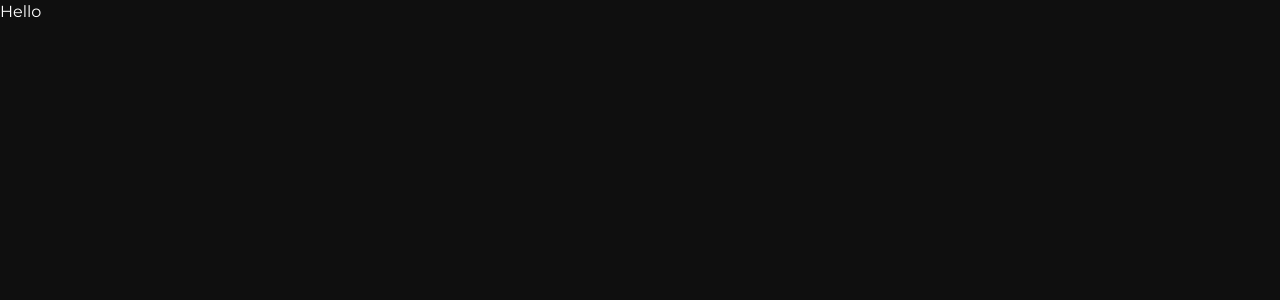
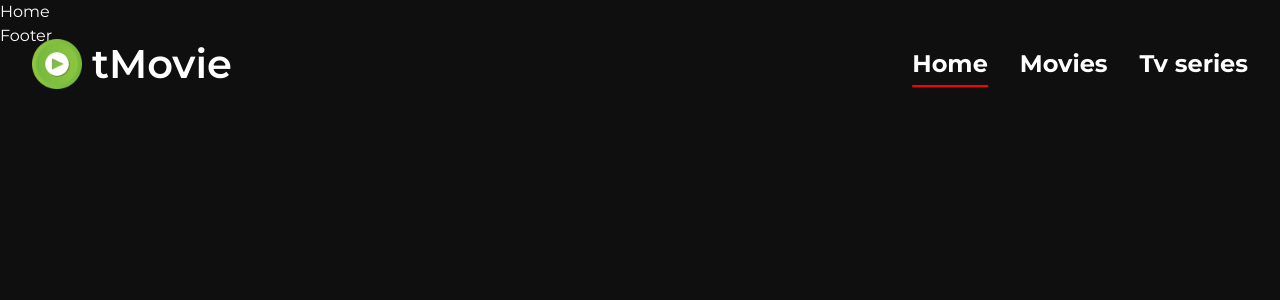
Before and after one commit to elyas-hanafi/eli-react-movie-app, a React (Create React App) app: page / in a window 1280 px wide. Shown: the top 300 px of the page. Built offline with nearby package versions, Linux system fonts and the light colour scheme.

Commit message:
Configure basic settings and create header

```diff
--- a/src/App.jsx
+++ b/src/App.jsx
@@ -1,9 +1,18 @@
-import React from 'react';
-import './App.scss'
+import 'swiper/swiper.min.css';
+import './assets/boxicons-2.0.7/css/boxicons.min.css';
+import './App.scss';
+
+import { BrowserRouter, Route } from 'react-router-dom';
+
+import Header from './components/header/Header';
+import Footer from './components/footer/Footer';
+import ReactRoutes from './config/ReactRoutes';
 const App = () => {
     return (
         <div>
-            Hello
+            <Header />
+            <ReactRoutes />
+            <Footer />
         </div>
     );
 }
--- /dev/null
+++ b/src/components/footer/Footer.jsx
@@ -0,0 +1,11 @@
+import React from 'react';
+
+const Footer = () => {
+    return (
+        <div>
+            Footer
+        </div>
+    );
+}
+
+export default Footer;
--- /dev/null
+++ b/src/components/header/Header.jsx
@@ -0,0 +1,60 @@
+import React, { useRef, useEffect } from 'react';
+import './header.scss';
+import logo from './../../assets/tmovie.png'
+import { Link, useLocation } from 'react-router-dom';
+
+const headerNav = [
+    {
+        display: 'Home',
+        path: '/'
+    },
+    {
+        display: 'Movies',
+        path: '/movie'
+    },
+    {
+        display: 'Tv series',
+        path: '/tv'
+    },
+]
+const Header = () => {
+    const { pathname } = useLocation()
+    const headerRef = useRef(null)
+    const active = headerNav.findIndex(e => e.path === pathname)
+    useEffect(() => {
+        const shrinkHeader = () => {
+            if (document.body.scrollTop > 100 || document.documentElement.scrollTop > 100) {
+                headerRef.current.classList.add('shrink');
+            } else {
+                headerRef.current.classList.remove('shrink');
+            }
+        }
+        window.addEventListener('scroll', shrinkHeader);
+        return () => {
+            window.removeEventListener('scroll', shrinkHeader);
+        };
+    }, []);
+    return (
+        <div ref={headerRef} className='header'>
+            <div className='container header__wrap'>
+                <div className='logo'>
+                    <img src={logo} alt="" />
+                    <Link to='/'>tMovie</Link>
+                </div>
+                <ul className='header__nav'>
+                    {
+                        headerNav.map((e, i) => (
+                            <li key={i} className={`${i === active ? 'active' : ''}`}>
+                                <Link to={e.path}>
+                                    {e.display}
+                                </Link>
+                            </li>
+                        ))
+                    }
+                </ul>
+            </div>
+        </div>
+    );
+}
+
+export default Header;
--- /dev/null
+++ b/src/components/header/header.scss
@@ -0,0 +1,92 @@
+@use "../../scss/" as *;
+
+.logo {
+    font-size: 2.5rem;
+    font-weight: 600;
+
+    @include flex(center, unset);
+
+    img {
+        margin-right: 10px;
+        width: 50px;
+
+        @include mobile {
+            width: 30px;
+            margin-right: 0;
+        }
+    }
+}
+
+.header {
+    height: $header-height;
+    position: fixed;
+    top: 0;
+    left: 0;
+    width: 100%;
+    z-index: 99;
+    transition: height 0.3s ease, background-color 0.3s ease;
+
+    &.shrink {
+        height: $header-shrink-height;
+        background-color: $body-bg;
+    }
+
+    &__wrap {
+        @include flex(center, space-between);
+        height: 100%;
+        padding: 0 2rem;
+
+        @include mobile {
+            justify-content: center;
+        }
+    }
+
+    &__nav {
+        @include flex(center, unset);
+
+        & > * ~ * {
+            margin-left: 2rem;
+        }
+
+        li {
+            padding: 5px 0;
+            font-weight: 700;
+            position: relative;
+            font-size: 1.5rem;
+
+            &::after {
+                content: "";
+                position: absolute;
+                bottom: 0;
+                left: 50%;
+                transform: translateX(-50%);
+                width: 0;
+                transition: width 0.5s ease;
+                height: 2px;
+                background-color: $main-color;
+            }
+
+            &.active::after,
+            &:hover::after {
+                width: 100%;
+            }
+        }
+
+        @include mobile {
+            position: fixed;
+            bottom: 0;
+            left: 0;
+            height: 5rem;
+            width: 100%;
+            background-color: $body-bg;
+            padding: 0 2rem;
+            box-shadow: $box-shadow;
+
+            @include flex(center, space-between);
+
+            & > * ~ * {
+                margin-left: 0;
+            }
+        }
+    }
+}
--- /dev/null
+++ b/src/config/ReactRoutes.jsx
@@ -0,0 +1,17 @@
+import React from 'react';
+import { BrowserRouter, Routes, Route } from "react-router-dom";
+import Home from './../pages/Home'
+import Catalog from './../pages/Catalog';
+import Detail from './../pages/Detail';
+const ReactRoutes = () => {
+    return (
+        <Routes>
+            <Route path="/:category/search/:keyword" element={<Catalog />} />
+            <Route path="/:category/:id" element={<Detail />} />
+            <Route path="/:category" element={<Catalog />} />
+            <Route path="/" exact element={<Home />} />
+        </Routes>
+    );
+}
+
+export default ReactRoutes;
--- a/src/index.js
+++ b/src/index.js
@@ -1,4 +1,5 @@
 import React from "react";
 import ReactDOM from 'react-dom'
 import App from './App'
-ReactDOM.render(<App/> , document.getElementById('root'))
+import { BrowserRouter } from "react-router-dom";
+ReactDOM.render(<BrowserRouter><App /> </BrowserRouter>, document.getElementById('root'))
--- /dev/null
+++ b/src/pages/Catalog.jsx
@@ -0,0 +1,11 @@
+import React from 'react';
+
+const Catalog = () => {
+    return (
+        <div>
+            Catalog
+        </div>
+    );
+}
+
+export default Catalog;
--- /dev/null
+++ b/src/pages/Detail.jsx
@@ -0,0 +1,11 @@
+import React from 'react';
+
+const Detail = () => {
+    return (
+        <div>
+            Detail
+        </div>
+    );
+}
+
+export default Detail;
--- /dev/null
+++ b/src/pages/Home.jsx
@@ -0,0 +1,11 @@
+import React from 'react';
+
+const Home = () => {
+    return (
+        <div>
+            Home
+        </div>
+    );
+}
+
+export default Home;
```
Also changed, not shown: src/components/footer/footer.scss (added).
